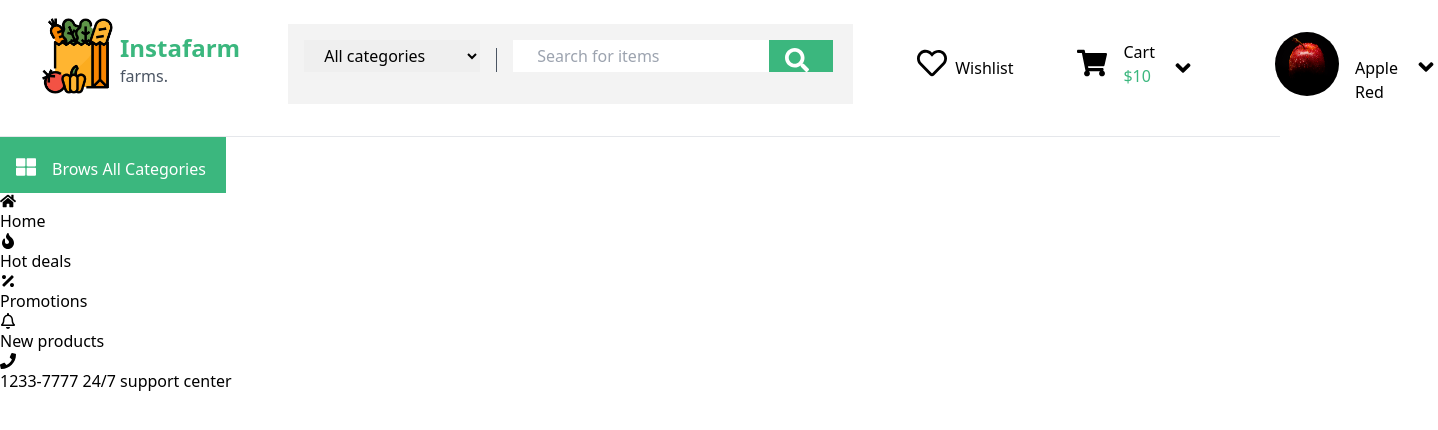
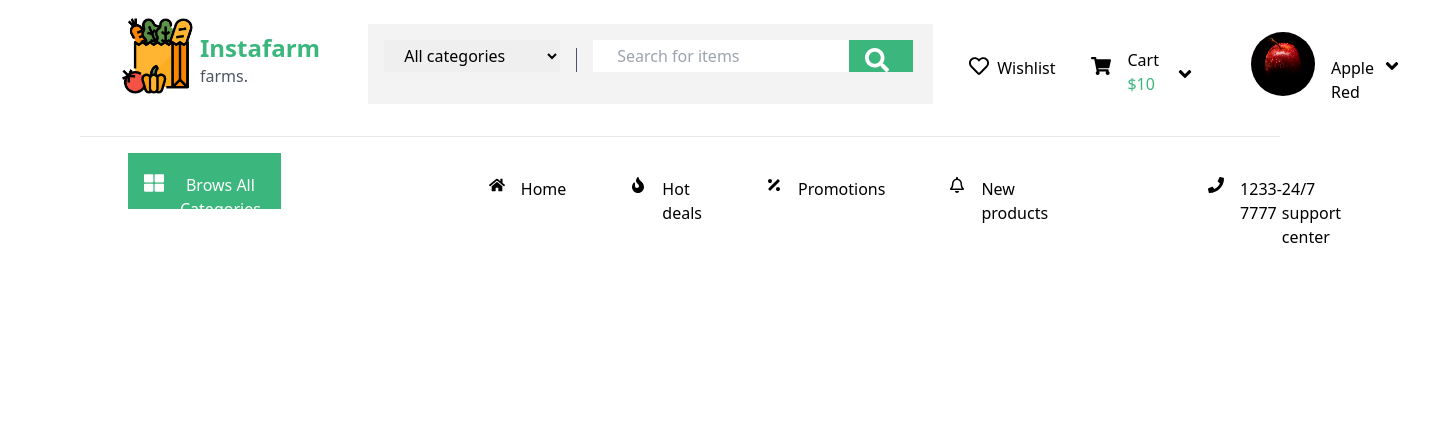
Before and after one commit to Divine-20/Instafarm, a React (Vite) app: page / in a window 1280 px wide. Shown: the top 430 px of the page, 1438 px wide, since content can reach past the window. Built offline with nearby package versions, Linux system fonts and the light colour scheme.

Commit message:
styled header content

```diff
--- a/src/components/headerContent.jsx
+++ b/src/components/headerContent.jsx
@@ -5,7 +5,7 @@ import { FaRegHeart,FaShoppingCart,FaAngleDown,FaSearch,FaThLarge,FaHome,FaFire,
 function HeaderContent() {
   return (
     <div>
-        <nav className='flex h-auto pb-8 border-b-[1px]  '>
+        <nav className='flex h-auto pb-8 border-b-[1px] ml-20 '>
             <div className='flex ml-10 mt-4'>
           <img src={logo} alt = "logo"  className='h-20'/>
 <div className='block'>
@@ -29,23 +29,23 @@ function HeaderContent() {
 
     </form>
     </div>
-           <i className='pt-12 text-3xl pl-[5%]'><FaRegHeart /></i><span className='pt-14 pl-2'>Wishlist</span>
-           <i className='pt-12 text-3xl pl-[5%]'><FaShoppingCart /></i><span><h1 className='pt-10 pl-4'>Cart</h1><p className='pl-4 text-[#3BB77E] '>$10</p></span>
-           <i className='pt-14 pl-4 text-2xl '><FaAngleDown /></i>
+           <i className='pt-14 text-xl pl-[3%]'><FaRegHeart /></i><span className='pt-14 pl-2'>Wishlist</span>
+           <i className='pt-14 text-xl pl-[3%]'><FaShoppingCart /></i><span><h1 className='pt-12 pl-4'>Cart</h1><p className='pl-4 text-[#3BB77E] '>$10</p></span>
+           <i className='pt-16 pl-4 text-xl '><FaAngleDown /></i>
 
-            <img src={image} alt="profile" className='rounded-full w-16 h-16 mt-8 ml-20 '/>
+            <img src={image} alt="profile" className='rounded-full w-16 h-16 mt-8 ml-14 '/>
             <p className='pt-14 pl-4'>Apple Red</p>
-            <i className='pt-[2.3em] pl-4 text-2xl'><FaAngleDown /></i>
+            <i className='pt-[2.8em] pl-2 text-xl'><FaAngleDown /></i>
 
         </nav>
-        <div className='flex'>
-            <ul>
-          <li><button className='bg-[#3BB77E] w-auto pr-5 h-14 flex pt-5 pl-4 text-white'><i className='pr-4 text-xl text-white'><FaThLarge /></i>Brows All Categories</button></li>
-          <li><FaHome />Home</li>
-          <li><FaFire />Hot deals</li>
-          <li><FaPercentage />Promotions</li>
-          <li><FaRegBell />New products</li>
-          <li><FaPhone />1233-7777 <span>24/7 support center</span></li>
+        <div className='flex ml-32 '>
+            <ul className='flex mt-4'>
+          <li><button className='bg-[#3BB77E] w-auto pr-5 h-14 flex pt-5 pl-4 text-white '><i className='pr-4 text-xl text-white'><FaThLarge /></i>Brows All Categories</button></li>
+          <li className='pl-52 flex mt-6 '><i className='pr-4'><FaHome /></i>Home</li>
+          <li className='pl-16 flex mt-6'><i className='pr-4'><FaFire /></i>Hot deals</li>
+          <li className='pl-16 flex mt-6'><i className='pr-4'><FaPercentage /></i>Promotions</li>
+          <li className='pl-16 flex mt-6'><i className='pr-4'><FaRegBell /></i>New products</li>
+          <li className='pl-[10rem] flex mt-6'><i className='pr-4'><FaPhone /></i>1233-7777 <span>24/7 support center</span></li>
           </ul>
         </div>
     </div>
```
